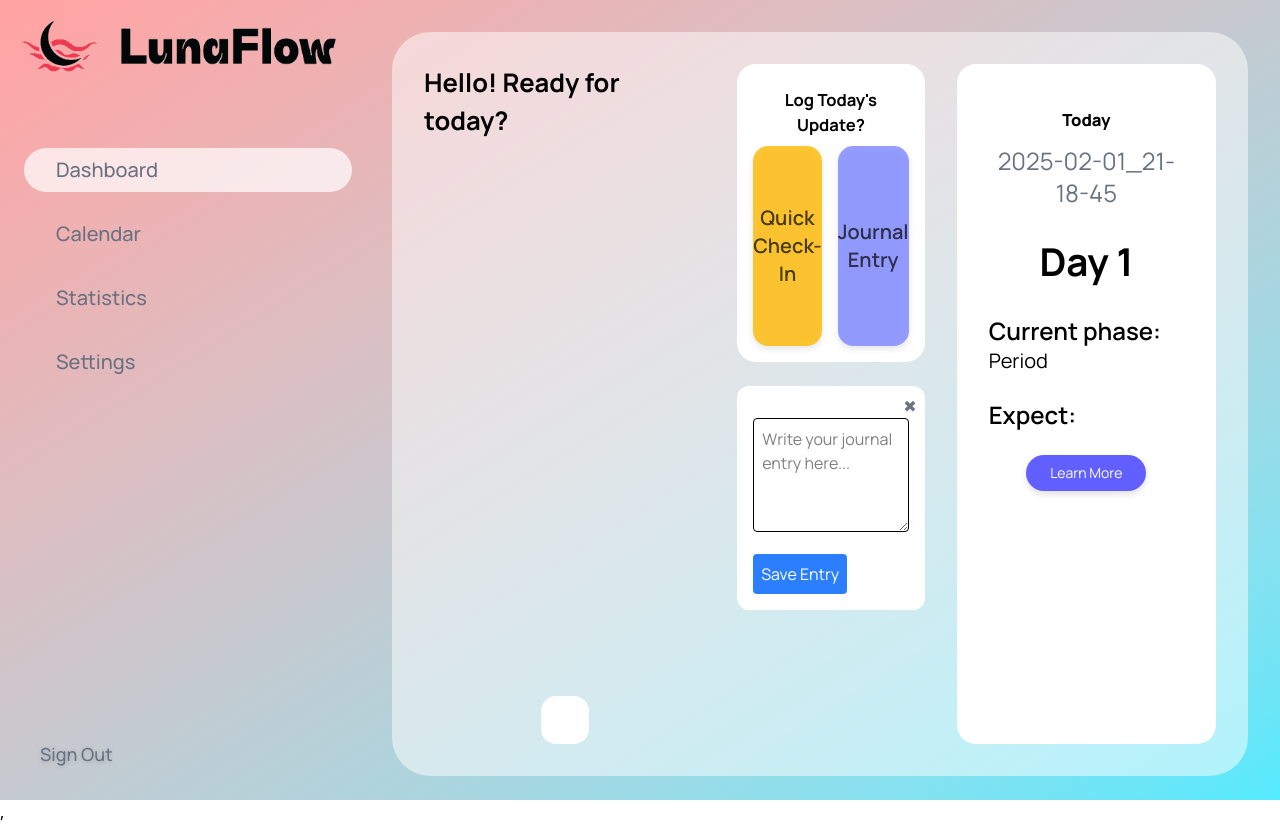
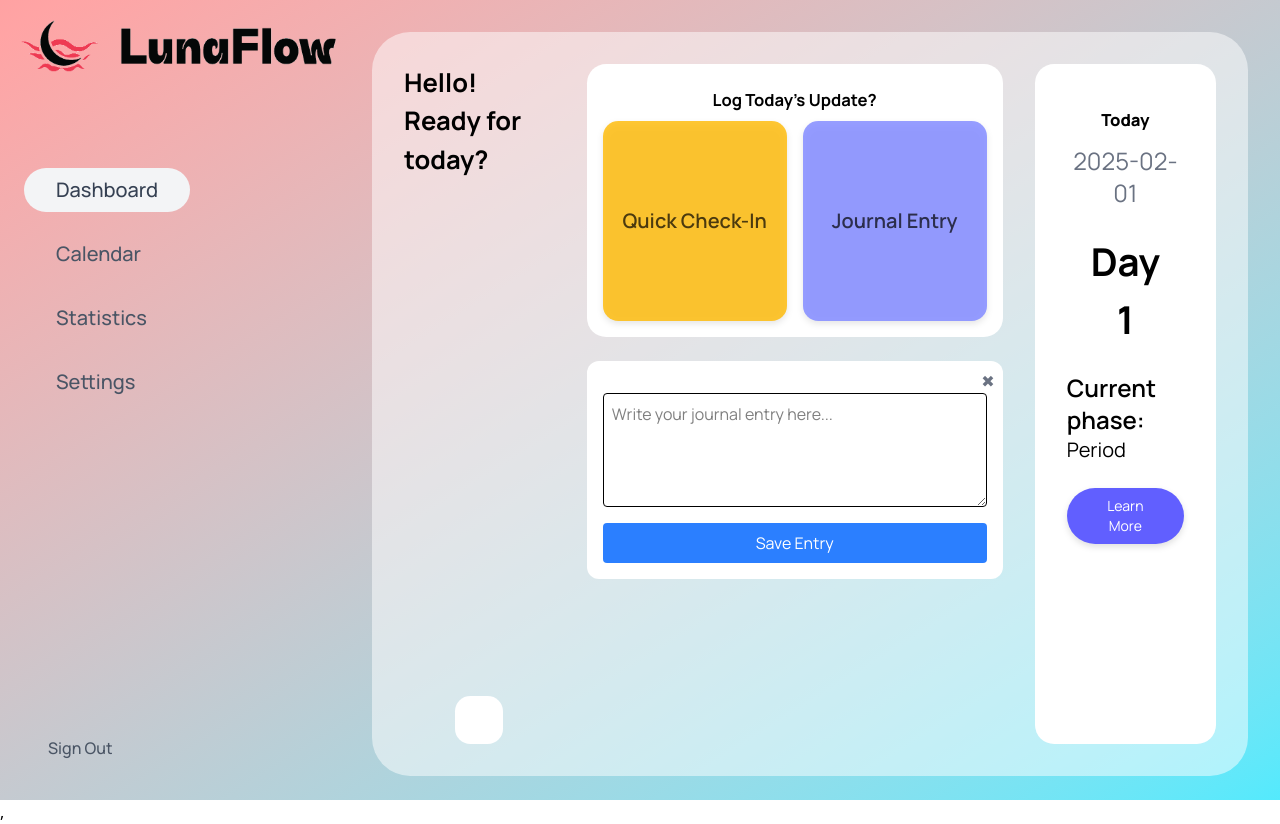
Before and after one commit to AHumanMaybe/hackViolet, a React (Vite) app in the folder Luna-Flow/: page /dash in a window 1280 px wide. Both pictures are taken after a click on the button "Journal Entry". Built offline with nearby package versions, Linux system fonts and the light colour scheme; no server answers.

Commit message:
clean up tailwind
fix logo

fix nav hover

```diff
--- a/Luna-Flow/src/Components/Journal.jsx
+++ b/Luna-Flow/src/Components/Journal.jsx
@@ -54,7 +54,7 @@ function Journal({ customTimestamp }) {
     };
 
     return (
-        <div className="w-full">
+        <div className="flex flex-col w-96">
             {/* Input field */}
             <textarea
                 className="w-full p-2 mt-4 border rounded"
--- a/Luna-Flow/src/Components/Navbar.jsx
+++ b/Luna-Flow/src/Components/Navbar.jsx
@@ -1,11 +1,22 @@
-import { useLocation } from "react-router-dom"
+import { useNavigate, useLocation } from "react-router-dom";
+import { doSignOut } from "../firebase/auth";
 import { useState } from "react";
-import { useNavigate } from "react-router-dom"
 import logo from '../assets/lunaflow-img2.png';
 
+function Navbar() {
 
-function Navbar() {
+
+    const navigate = useNavigate();
+    const location = useLocation(); // Get the current URL
+    // Function to determine if the nav item is active
+    const isActive = (path) => location.pathname === path;
+    const handleSignOut = () => {
+        doSignOut();
+        navigate("/login");
+    };
+
     return (
+
         <aside className="font-primary fixed left-2 flex flex-col w-90 h-screen px-4 py-8 overflow-y-auto">
             <a href="#">
                 <img className="w-auto scale-180 h-6 pl-12 sm:h-7" src={logo} alt="Luna Flow" />
@@ -13,23 +24,30 @@ function Navbar() {
 
             <div className="flex flex-col justify-between flex-1 pt-16 mt-6">
                 <nav>
-                    <a className="flex items-center px-4 py-2 text-gray-500 text-xl bg-white/70 rounded-full hover:text-black" href="dash">
-                        <span className="mx-4 font-medium">Dashboard</span>
-                    </a>
-                    <a className="flex items-center px-4 py-2 mt-5 text-gray-500 text-xl transition-colors duration-300 transform rounded-full hover:bg-gray-100 hover:text-black" href="#">
-                        <span className="mx-4 font-medium">Calendar</span>
-                    </a>
-                    <a className="flex items-center px-4 py-2 mt-5 text-gray-500 text-xl transition-colors duration-300 transform rounded-full hover:bg-gray-100 hover:text-black" href="#">
-                        <span className="mx-4 font-medium">Statistics</span>
-                    </a>
-                    <a className="flex items-center px-4 py-2 mt-5 text-gray-500 text-xl transition-colors duration-300 transform rounded-full hover:bg-gray-100 hover:text-black" href="#">
-                        <span className="mx-4 font-medium">Settings</span>
-                    </a>
+                    {[
+                        { name: "Dashboard", path: "/dash" },
+                        { name: "Calendar", path: "/eventcalendar" },
+                        { name: "Statistics", path: "/stats" },
+                        { name: "Settings", path: "/settings" },
+                    ].map((item) => (
+                        <button
+                            key={item.path}
+                            onClick={() => navigate(item.path)}
+                            className={`flex items-center px-4 py-2 mt-5 text-gray-500 text-xl transition-colors duration-300 transform rounded-full hover:bg-gray-100 hover:text-black
+                                ${isActive(item.path) ? "text-gray-700 bg-gray-100" : "text-gray-600 hover:bg-gray-100 hover:text-gray-700"}`}
+                        >
+                            <span className="mx-4 font-medium">{item.name}</span>
+                        </button>
+                    ))}
                 </nav>
 
-                <a href="#" className="flex items-center px-4 -mx-2">
-                    <span className="mx-2 font-medium text-lg text-gray-500 drop-shadow-sm" >Sign Out</span>
-                </a>
+
+                <button
+                    onClick={handleSignOut}
+                    className="flex items-center px-4 py-2 mt-5 text-gray-600 transition-colors duration-300 transform rounded-full hover:bg-red-500 hover:text-white"
+                >
+                    <span className="mx-2 font-medium">Sign Out</span>
+                </button>
             </div>
         </aside>
     );
--- a/Luna-Flow/src/Pages/Dashboard.jsx
+++ b/Luna-Flow/src/Pages/Dashboard.jsx
@@ -101,16 +101,16 @@ const Dashboard = () => {
   };
 
   const greetings = [
-      `Good morning, ${currentUser ? currentUser.email : 'there'}! Ready to take on the day?`,
-      `Hey ${currentUser ? currentUser.email : 'there'}, how’s your day going so far?`,
-      `Hello, ${currentUser ? currentUser.email : 'there'}! How’s everything feeling today?`,
-      `Morning, ${currentUser ? currentUser.email : 'there'}! How are you today?`,
-      `Hi there, ${currentUser ? currentUser.email : 'there'}! How’s your mood today?`,
-      `How’s it going, ${currentUser ? currentUser.email : 'there'}? Feeling good today?`,
-      `${currentUser ? currentUser.email : 'there'}, how are you holding up today?`,
-      `Hey ${currentUser ? currentUser.email : 'there'}, keeping busy today?`,
-      `Rise and shine, ${currentUser ? currentUser.email : 'there'}! How are you doing?`,
-      `What’s up, ${currentUser ? currentUser.email : 'there'}? How are you feeling today?`
+      `Good morning, ${currentUser ? currentUser.email.substring(0, currentUser.email.indexOf("@")) : 'there'}! Ready to take on the day?`,
+      `Hey ${currentUser ? currentUser.email.substring(0, currentUser.email.indexOf("@")) : 'there'}, how’s your day going so far?`,
+      `Hello, ${currentUser ? currentUser.email.substring(0, currentUser.email.indexOf("@")) : 'there'}! How’s everything feeling today?`,
+      `Morning, ${currentUser ? currentUser.email.substring(0, currentUser.email.indexOf("@")) : 'there'}! How are you today?`,
+      `Hi there, ${currentUser ? currentUser.email.substring(0, currentUser.email.indexOf("@")) : 'there'}! How’s your mood today?`,
+      `How’s it going, ${currentUser ? currentUser.email.substring(0, currentUser.email.indexOf("@")) : 'there'}? Feeling good today?`,
+      `${currentUser ? currentUser.email.substring(0, currentUser.email.indexOf("@")) : 'there'}, how are you holding up today?`,
+      `Hey ${currentUser ? currentUser.email.substring(0, currentUser.email.indexOf("@")) : 'there'}, keeping busy today?`,
+      `Rise and shine, ${currentUser ? currentUser.email.substring(0, currentUser.email.indexOf("@")) : 'there'}! How are you doing?`,
+      `What’s up, ${currentUser ? currentUser.email.substring(0, currentUser.email.indexOf("@")) : 'there'}? How are you feeling today?`
   ];
 
   useEffect(() => {
@@ -235,11 +235,11 @@ const Dashboard = () => {
   };
 
   return (
-    <div className="flex font-primary flex-col lg:flex-row h-screen pl-90 pb-14 bg-gradient-to-tl from-cyan-300 to-red-300 ">
+    <div className="flex font-primary flex-col lg:flex-row h-screen pl-85 pb-14 bg-gradient-to-tl from-cyan-300 to-red-300 ">
       {/* Main Wrapper with rounded corners */}
-      <div className="flex flex-col lg:flex-row rounded-[3vw] bg-white/50 p-4 m-8 w-full h-full">
+      <div className="flex flex-col lg:flex-row rounded-[3vw] bg-white/50 p-4 m-8 w-full h-full overflow-y-auto">
         {/* Greeting and Chat Response in a flex column, above the Log Today's Update */}
-        <div className="flex flex-col items-center lg:w-1/2 m-4 w-full">
+        <div className="flex flex-col items-center lg:w-1/2 m-4 w-full" >
           <div className="flex flex-col h-full justify-between space-y-4 items-center rounded-[1.2vw]">
             <h1 className="text-[2vw] font-bold mb-4">{greeting}</h1>
           </div>
@@ -339,13 +339,12 @@ const Dashboard = () => {
 
         {/* Right Column: Today (Always at the Right) */}
         <div className="flex justify-end w-full lg:w-1/2 ml-auto p-4">
-          <div className="flex-1 bg-white rounded-[1.5vw] p-8 w-full max-w-lg">
+          <div className="flex-1 bg-white rounded-[1.5vw] p-8 w-full max-w-lg overflow-y-auto">
             <h2 className="text-[1.3vw] font-black text-center m-3">Today</h2>
-            <p className="text-2xl text-center text-gray-500">{formatTimestamp(currentTime)}</p>
+            <p className="text-2xl text-center text-gray-500">{formatTimestamp(currentTime).substring(0, formatTimestamp(currentTime).indexOf("_"))}</p>
             <p className="text-[3vw] text-center font-bold m-6">Day {currentDay}</p>
             <p className="text-left text-2xl font-semibold">Current phase:</p>
             <p className="text-left text-xl">{phase}</p>
-            <p className="text-left text-2xl font-semibold pt-6">Expect: </p>
             <p className="text-left text-lg"></p>
             <button
               onClick={handleLearnButton}
--- a/Luna-Flow/src/index.css
+++ b/Luna-Flow/src/index.css
@@ -3,3 +3,25 @@
 @theme {
     --font-primary: "Manrope", "serif";
 }
+
+/* width */
+::-webkit-scrollbar {
+    width: 3px;
+    padding: 64px;
+}
+
+/* Track */
+::-webkit-scrollbar-track {
+    background: #f1f1f1;
+}
+
+/* Handle */
+::-webkit-scrollbar-thumb {
+    background: #888;
+    border-radius: 5px;
+}
+
+/* Handle on hover */
+::-webkit-scrollbar-thumb:hover {
+    background: #555;
+}
```
